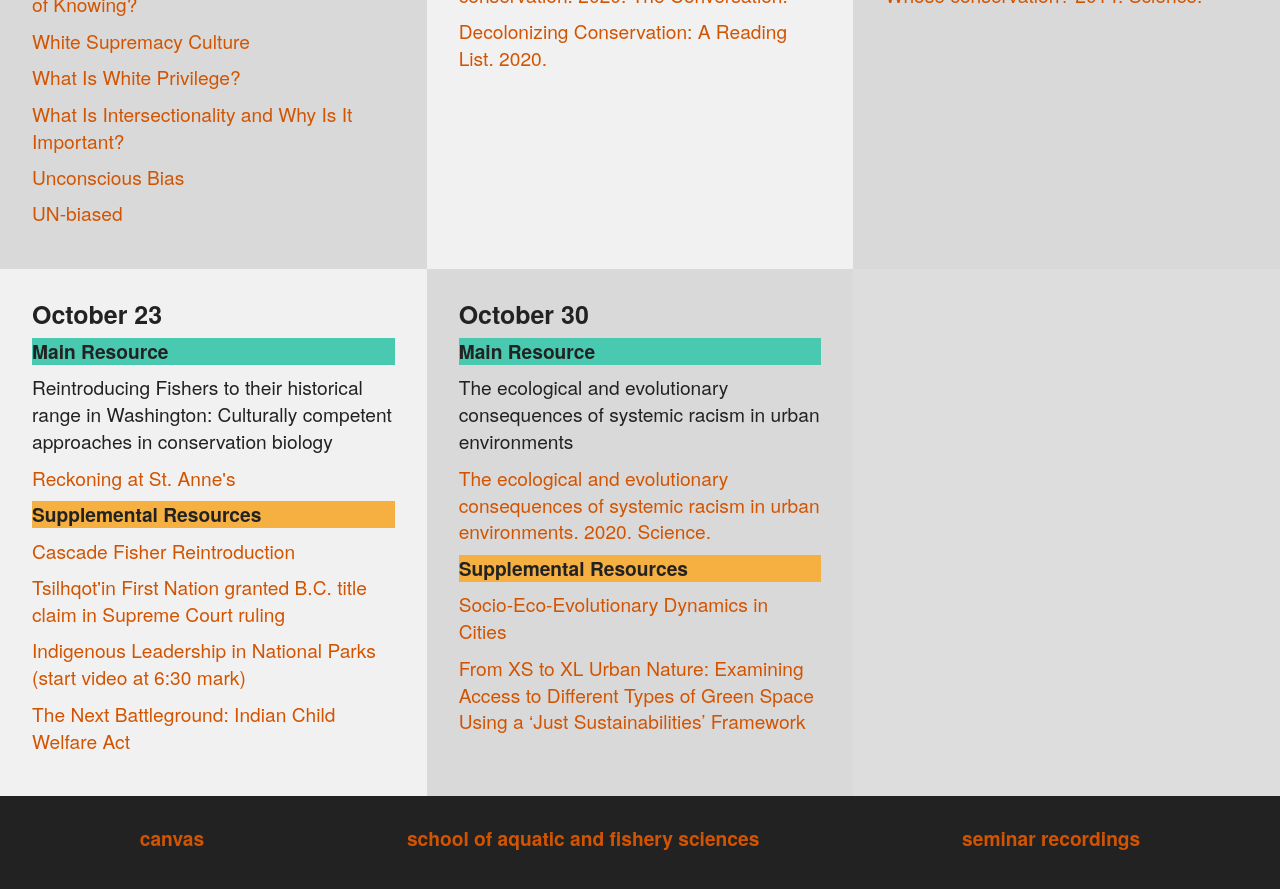
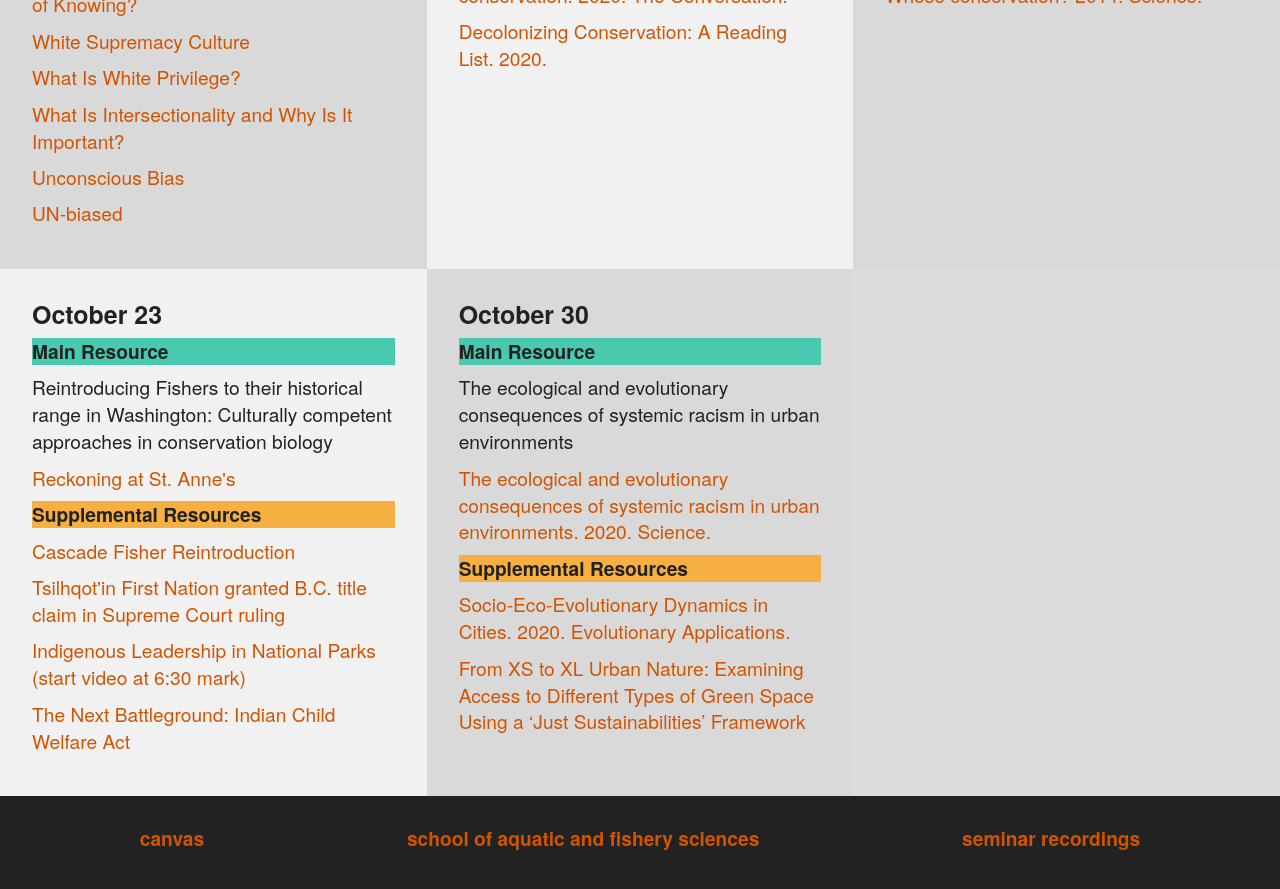
Before and after one commit to amburgey/FISH513InclusiveConservation, a Jekyll site: the page built from readings.html, in a window 1280 px wide and 900 px high, scrolled down 1227 px. Shown: the top 889 px of the window. Built offline with Jekyll 4.4.1, drawn with Linux system fonts in a browser that asks for light colours.

Commit message:
update to typo

```diff
--- a/readings.html
+++ b/readings.html
@@ -80,7 +80,7 @@ layout: list
             <p class="tile_space"> The ecological and evolutionary consequences of systemic racism in urban environments</p>
 			<p class="tile_space"><a href="https://www.researchgate.net/publication/343641205_Ecological_and_evolution_consequences_of_system_racism_in_urban_ecosystems_Early_Release" target="_blank" rel="noopener noreferrer">The ecological and evolutionary consequences of systemic racism in urban environments. 2020. Science.</a> </p>
 			<p class="tile_yellow"> Supplemental Resources </p>
-			<p class="tile_space"><a href="https://www.researchgate.net/publication/342907985_Socio-Eco-Evolutionary_Dynamics_in_Cities" target="_blank" rel="noopener noreferrer">Socio-Eco-Evolutionary Dynamics in Cities</a> </p>
+			<p class="tile_space"><a href="https://www.researchgate.net/publication/342907985_Socio-Eco-Evolutionary_Dynamics_in_Cities" target="_blank" rel="noopener noreferrer">Socio-Eco-Evolutionary Dynamics in Cities. 2020. Evolutionary Applications.</a> </p>
 			<p class="tile_space"><a href="https://www.mdpi.com/2071-1050/12/17/6998" target="_blank" rel="noopener noreferrer">From XS to XL Urban Nature: Examining Access to Different Types of Green Space Using a ‘Just Sustainabilities’ Framework</a> </p>
         </li>
 
```
